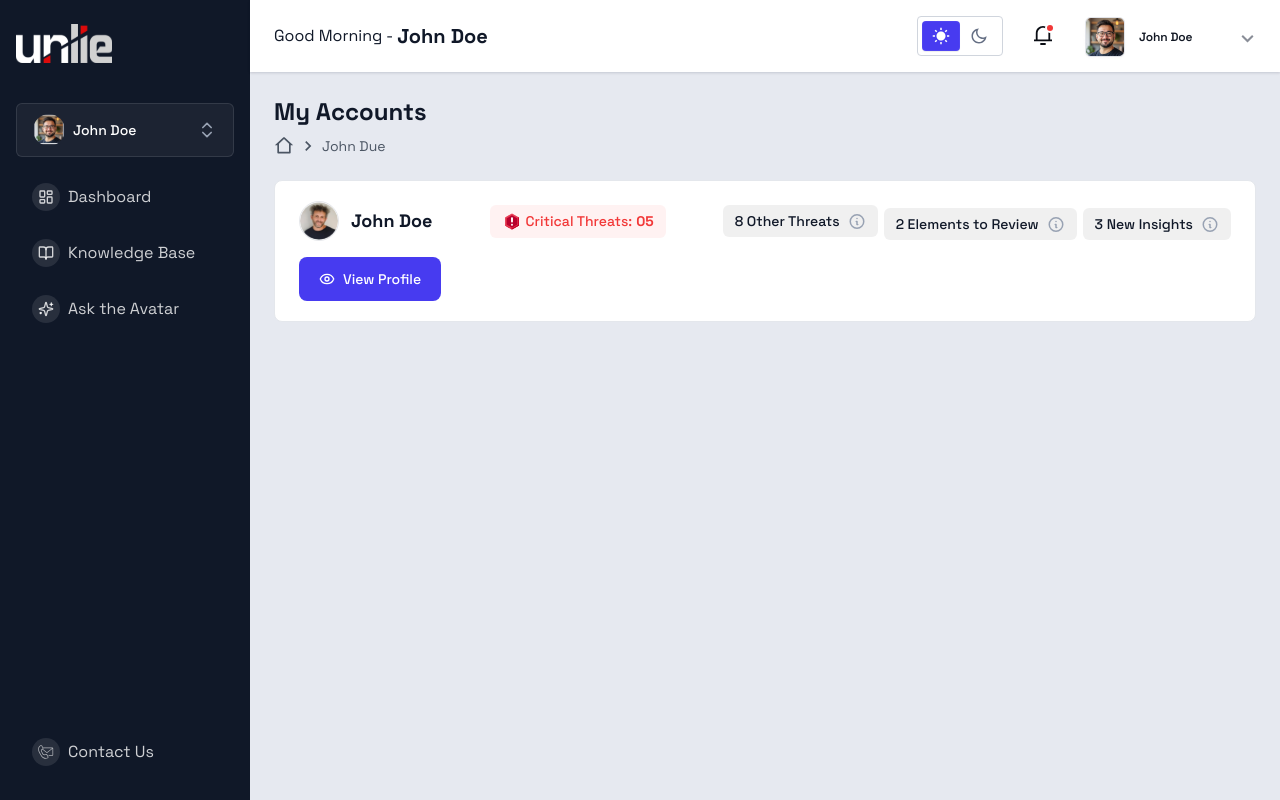
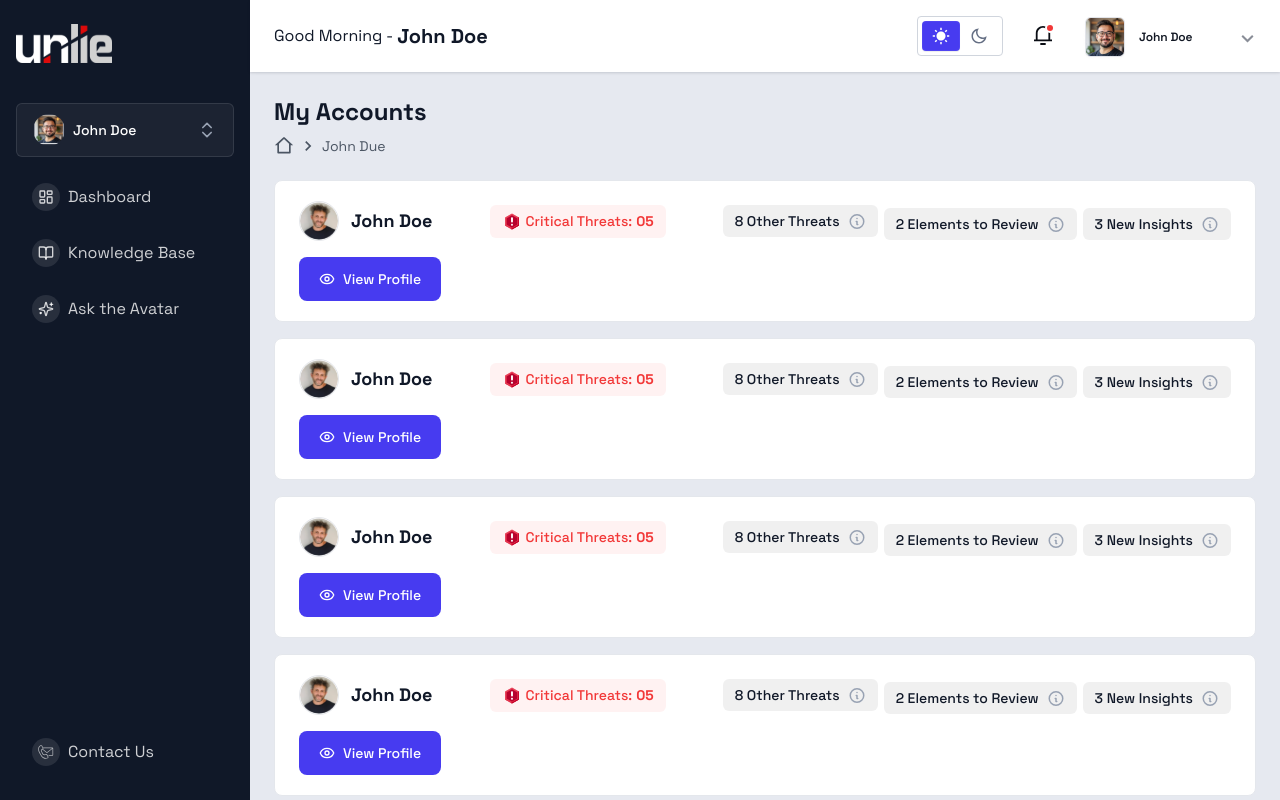
Before and after one commit to nur-it/react-un-lion-dashboard, a React (Vite) app: page /my-accounts in a window 1280 px wide. Built offline with nearby package versions, Linux system fonts and the light colour scheme.

Commit message:
Refactor ProfileLists component to improve layout and enhance threat insights display

```diff
--- a/src/components/screen/Accounts/profile-lists.jsx
+++ b/src/components/screen/Accounts/profile-lists.jsx
@@ -7,8 +7,12 @@ const ProfileLists = () => {
   const navigate = useNavigate();
 
   return (
-    <div className="space-y-4 pt-6">
-      <div className="flex flex-wrap items-center justify-between gap-4 rounded-lg border border-gray200 bg-white px-6 py-5 dark:border-white_opacity10 dark:bg-white/[0.04]">
+    <div className="space-y-4 py-6">
+      {Array.from({ length: 8 }).map((_, index) => (
+        <div
+          key={index}
+          className="flex flex-wrap items-center justify-between gap-4 rounded-lg border border-gray200 bg-white px-6 py-5 dark:border-white_opacity10 dark:bg-white/[0.04]"
+        >
           <div className="flex items-center gap-3">
             <div className="h-10 w-10 rounded-full bg-white_opacity10">
               <img
@@ -57,6 +61,7 @@ const ProfileLists = () => {
             <span>View Profile</span>
           </Button>
         </div>
+      ))}
     </div>
   );
 };
```
Lines whose indentation alone changed are shown as unchanged.
